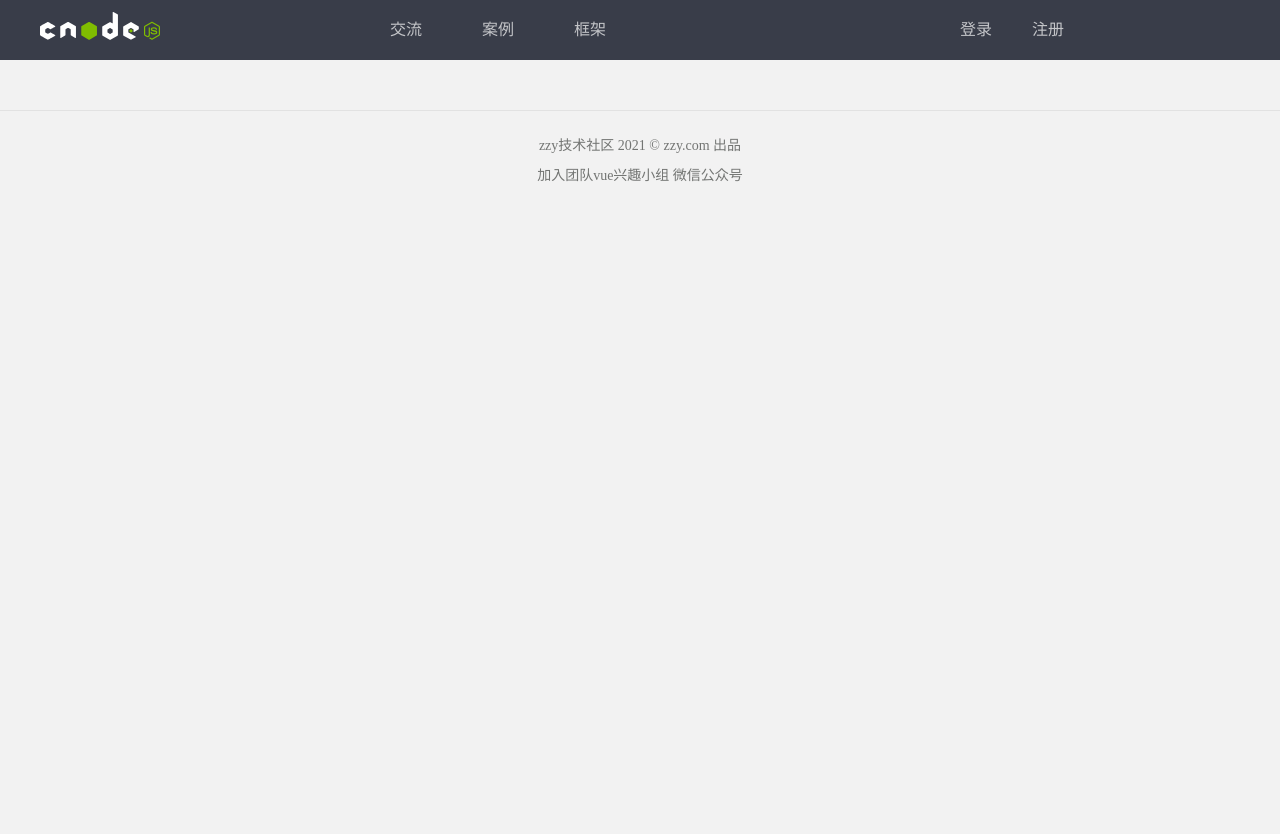
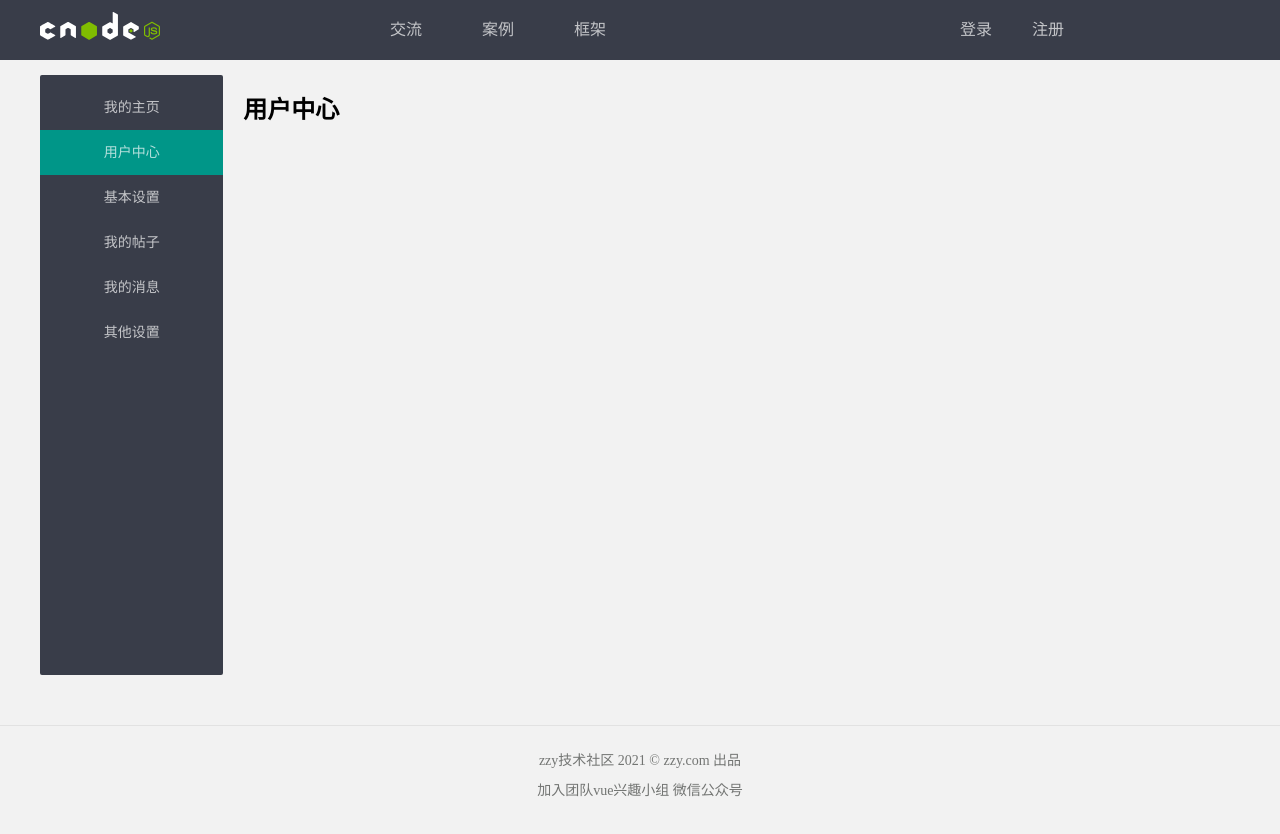
Before and after one commit to zhouzhennyu/community-front, a Vue app: page /#/center in a window 1280 px wide. Before the commit the page ends 800 px from the top, so only its background shows below. Built offline with nearby package versions, Linux system fonts and the light colour scheme.

Commit message:
个人中心页面开发

```diff
--- a/src/assets/css/global.css
+++ b/src/assets/css/global.css
@@ -45,12 +45,6 @@ img {
 .j-content-between {
   justify-content: space-between;
 }
-.link-active a {
-  color: #5FB878 !important;
-}
-a.link-active {
-  color: #5FB878 !important;
-}
 
 .t-center {
   text-align: center;
--- a/src/components/Panel.vue
+++ b/src/components/Panel.vue
@@ -4,12 +4,13 @@
             <el-row :gutter="20">
                 <el-col :span="18">
                     <ul class="panel-nav inline-block">
-                        <router-link tag="li" class="inline-block" to="/">
+                        <!-- <router-link tag="li" class="inline-block" to="/" active-class="panel-nav-active">
                             <a href="/">首页</a>
-                        </router-link>
+                        </router-link> -->
                         <router-link
                             tag="li"
                             class="inline-block"
+                            exact-active-class="panel-nav-active"
                             v-for="(item, index) in panels" :key="index"
                             :to="item.path"
                         >
@@ -36,6 +37,11 @@ export default {
     data() {
         return {
             panels: [
+                {
+                    name: '首页',
+                    path: '/',
+                    isNew: false
+                },
                 {
                     name: '提问',
                     path: '/index/ask',
@@ -103,6 +109,9 @@ export default {
                     background: red;
                 }
             }
+            .panel-nav-active a {
+                color: #5FB878;
+            }
         }
         .public-tips {
             height: 38px;
--- a/src/components/content/List.vue
+++ b/src/components/content/List.vue
@@ -108,6 +108,9 @@ export default {
                 color: #666;
                 font-size: 14px;
             }
+            .link-active {
+                color: #5FB878;
+            }
             .gap-line {
                 display: inline-block;
                 height: 10px;
--- /dev/null
+++ b/src/components/user/Center.vue
@@ -0,0 +1,15 @@
+<template>
+    <div class="center-container">
+        <h2>用户中心</h2>
+    </div>
+</template>
+<script>
+export default {
+    name: 'user-center',
+    data() {
+        return {}
+    }
+}
+</script>
+<style lang="scss" scoped>
+</style>
--- /dev/null
+++ b/src/components/user/Msg.vue
@@ -0,0 +1,15 @@
+<template>
+    <div class="center-container">
+        <h2>我的消息</h2>
+    </div>
+</template>
+<script>
+export default {
+    name: 'msg',
+    data() {
+        return {}
+    }
+}
+</script>
+<style lang="scss" scoped>
+</style>
--- /dev/null
+++ b/src/components/user/Others.vue
@@ -0,0 +1,15 @@
+<template>
+    <div class="center-container">
+        <h2>其他设置</h2>
+    </div>
+</template>
+<script>
+export default {
+    name: 'settings',
+    data() {
+        return {}
+    }
+}
+</script>
+<style lang="scss" scoped>
+</style>
--- /dev/null
+++ b/src/components/user/Posts.vue
@@ -0,0 +1,15 @@
+<template>
+    <div class="center-container">
+        <h2>我的帖子</h2>
+    </div>
+</template>
+<script>
+export default {
+    name: 'posts',
+    data() {
+        return {}
+    }
+}
+</script>
+<style lang="scss" scoped>
+</style>
--- /dev/null
+++ b/src/components/user/Settings.vue
@@ -0,0 +1,15 @@
+<template>
+    <div class="center-container">
+        <h2>基本设置</h2>
+    </div>
+</template>
+<script>
+export default {
+    name: 'settings',
+    data() {
+        return {}
+    }
+}
+</script>
+<style lang="scss" scoped>
+</style>
--- a/src/router/index.js
+++ b/src/router/index.js
@@ -7,6 +7,13 @@ const Register = () => import(/* webpackChunkName: "Register" */ '@/views/Regist
 const Home = () => import(/* webpackChunkName: "home" */ '@/views/Home.vue')
 const Index = () => import(/* webpackChunkName: "Index" */ '@/views/channels/Index.vue')
 const Template1 = () => import(/* webpackChunkName: "Template1" */ '@/views/channels/Template1.vue')
+const Center = () => import(/* webpackChunkName: "Center" */ '@/views/Center.vue')
+const UserCenter = () => import(/* webpackChunkName: "UserCenter" */ '@/components/user/Center.vue')
+const Msg = () => import(/* webpackChunkName: "UserCenter" */ '@/components/user/Msg.vue')
+const Others = () => import(/* webpackChunkName: "UserCenter" */ '@/components/user/Others.vue')
+const Posts = () => import(/* webpackChunkName: "UserCenter" */ '@/components/user/Posts.vue')
+const Settings = () => import(/* webpackChunkName: "UserCenter" */ '@/components/user/Settings.vue')
+const UserHome = () => import(/* webpackChunkName: "UserCenter" */ '@/views/User.vue')
 
 Vue.use(VueRouter)
 
@@ -49,11 +56,47 @@ const routes = [
                 next('/login')
             }
         }
+    },
+    {
+        path: 'user-home',
+        name: 'user-home',
+        component: UserHome
+    },
+    {
+        path: '/center',
+        component: Center,
+        children: [
+            {
+                path: '',
+                name: 'center',
+                component: UserCenter
+            },
+            {
+                path: 'settings',
+                name: 'settings',
+                component: Settings
+            },
+            {
+                path: 'posts',
+                name: 'posts',
+                component: Posts
+            },
+            {
+                path: 'msg',
+                name: 'msg',
+                component: Msg
+            },
+            {
+                path: 'others',
+                name: 'others',
+                component: Others
+            }
+        ]
     }
 ]
 
 const router = new VueRouter({
-    linkExactActiveClass: 'link-active',
+    // linkExactActiveClass: '',
     routes
 })
 
--- /dev/null
+++ b/src/views/Center.vue
@@ -0,0 +1,82 @@
+<template>
+    <div class="center-container">
+        <el-row :gutter="20">
+            <el-col :span="4">
+                <ul class="menu-container t-center">
+                    <li
+                        v-for="(item, index) in menus"
+                        :key="index"
+                        class="menu-item">
+                        <router-link :to="{ name: item.link }" exact-active-class="center-menu-active">{{ item.name }}</router-link>
+                    </li>
+                </ul>
+            </el-col>
+            <el-col :span="20">
+                <router-view></router-view>
+            </el-col>
+        </el-row>
+    </div>
+</template>
+<script>
+export default {
+    data() {
+        return {
+            menus: [
+                {
+                    name: '我的主页',
+                    link: 'user-home'
+                },
+                {
+                    name: '用户中心',
+                    link: 'center'
+                },
+                {
+                    name: '基本设置',
+                    link: 'settings'
+                },
+                {
+                    name: '我的帖子',
+                    link: 'posts'
+                },
+                {
+                    name: '我的消息',
+                    link: 'msg'
+                },
+                {
+                    name: '其他设置',
+                    link: 'others'
+                }
+            ]
+        }
+    }
+}
+</script>
+<style lang="scss" scoped>
+.center-container {
+    margin-top: 15px;
+    .menu-container {
+        color: #fff;
+        border-radius: 2px;
+        font-size: 0;
+        min-height: 600px;
+        box-sizing: border-box;
+        background-color: #393D49;
+        padding: 10px 0;
+        .menu-item {
+            font-size: 14px;
+            line-height: 45px;
+            a {
+                display: block;
+                color: rgba(255,255,255,.7);
+                &:hover {
+                    color: #fff;
+                    background-color: #4E5465;
+                }
+            }
+            .center-menu-active {
+                background-color: #009688;
+            }
+        }
+    }
+}
+</style>
--- /dev/null
+++ b/src/views/User.vue
@@ -0,0 +1,15 @@
+<template>
+    <div class="center-container">
+        <h2>我的主页</h2>
+    </div>
+</template>
+<script>
+export default {
+    name: 'user-home',
+    data() {
+        return {}
+    }
+}
+</script>
+<style lang="scss" scoped>
+</style>
```
